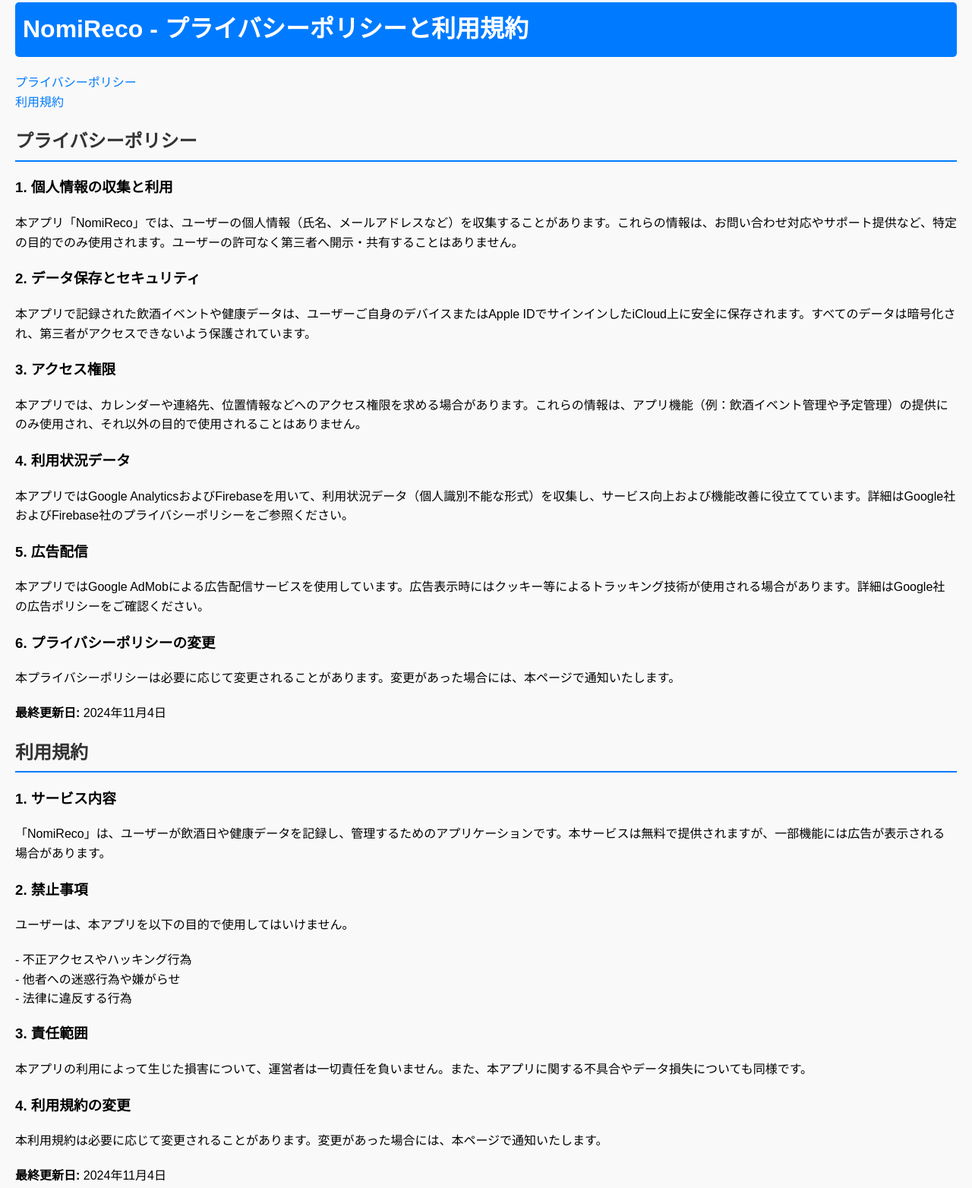
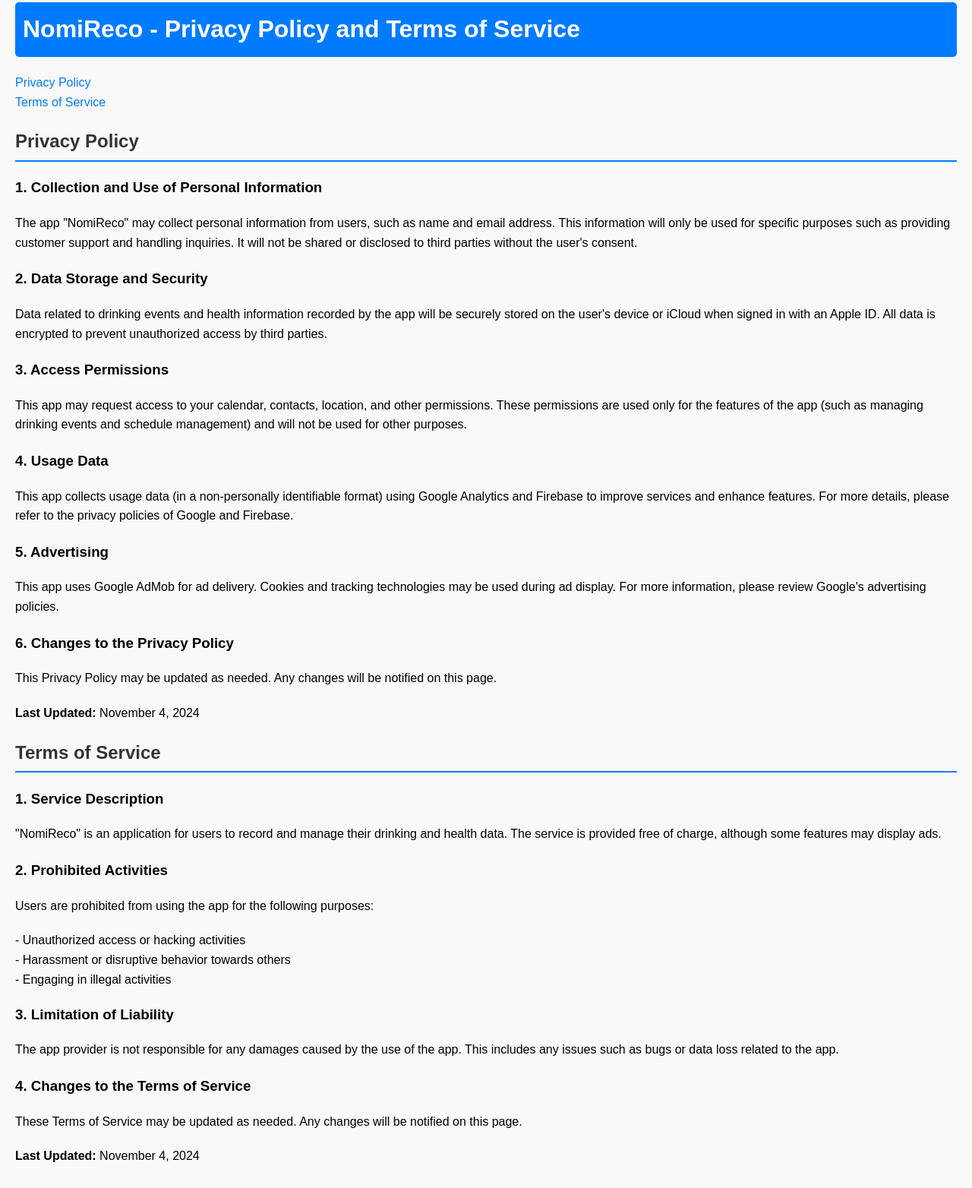
Before and after one commit to vyeah321/bizliv, a plain HTML site: page nomireco/en/privacy/index.html in a window 1280 px wide. Shown: the part 18-1582 px from the top of the page at 76% size. Drawn offline with Linux system fonts and the light colour scheme.

Commit message:
nomirecoのプライバシーポリシーの英語版をローカライズ

```diff
--- a/nomireco/en/privacy/index.html
+++ b/nomireco/en/privacy/index.html
@@ -1,9 +1,9 @@
 <!DOCTYPE html>
-<html lang="ja">
+<html lang="en">
 <head>
     <meta charset="UTF-8">
     <meta name="viewport" content="width=device-width, initial-scale=1.0">
-    <title>NomiReco - プライバシーポリシーと利用規約</title>
+    <title>NomiReco - Privacy Policy and Terms of Service</title>
     <style>
         body {
             font-family: Arial, sans-serif;
@@ -42,58 +42,58 @@
 </head>
 <body>
 
-    <h1>NomiReco - プライバシーポリシーと利用規約</h1>
+    <h1>NomiReco - Privacy Policy and Terms of Service</h1>
 
-    <!-- アンカーリンク -->
+    <!-- Anchor Links -->
     <ul>
-        <li><a href="#privacy-policy">プライバシーポリシー</a></li>
-        <li><a href="#terms-of-service">利用規約</a></li>
+        <li><a href="#privacy-policy">Privacy Policy</a></li>
+        <li><a href="#terms-of-service">Terms of Service</a></li>
     </ul>
 
-    <!-- プライバシーポリシー -->
-    <h2 id="privacy-policy">プライバシーポリシー</h2>
+    <!-- Privacy Policy -->
+    <h2 id="privacy-policy">Privacy Policy</h2>
 
-    <h3>1. 個人情報の収集と利用</h3>
-    <p>本アプリ「NomiReco」では、ユーザーの個人情報（氏名、メールアドレスなど）を収集することがあります。これらの情報は、お問い合わせ対応やサポート提供など、特定の目的でのみ使用されます。ユーザーの許可なく第三者へ開示・共有することはありません。</p>
+    <h3>1. Collection and Use of Personal Information</h3>
+    <p>The app "NomiReco" may collect personal information from users, such as name and email address. This information will only be used for specific purposes such as providing customer support and handling inquiries. It will not be shared or disclosed to third parties without the user's consent.</p>
 
-    <h3>2. データ保存とセキュリティ</h3>
-    <p>本アプリで記録された飲酒イベントや健康データは、ユーザーご自身のデバイスまたはApple IDでサインインしたiCloud上に安全に保存されます。すべてのデータは暗号化され、第三者がアクセスできないよう保護されています。</p>
+    <h3>2. Data Storage and Security</h3>
+    <p>Data related to drinking events and health information recorded by the app will be securely stored on the user's device or iCloud when signed in with an Apple ID. All data is encrypted to prevent unauthorized access by third parties.</p>
 
-    <h3>3. アクセス権限</h3>
-    <p>本アプリでは、カレンダーや連絡先、位置情報などへのアクセス権限を求める場合があります。これらの情報は、アプリ機能（例：飲酒イベント管理や予定管理）の提供にのみ使用され、それ以外の目的で使用されることはありません。</p>
+    <h3>3. Access Permissions</h3>
+    <p>This app may request access to your calendar, contacts, location, and other permissions. These permissions are used only for the features of the app (such as managing drinking events and schedule management) and will not be used for other purposes.</p>
 
-    <h3>4. 利用状況データ</h3>
-    <p>本アプリではGoogle AnalyticsおよびFirebaseを用いて、利用状況データ（個人識別不能な形式）を収集し、サービス向上および機能改善に役立てています。詳細はGoogle社およびFirebase社のプライバシーポリシーをご参照ください。</p>
+    <h3>4. Usage Data</h3>
+    <p>This app collects usage data (in a non-personally identifiable format) using Google Analytics and Firebase to improve services and enhance features. For more details, please refer to the privacy policies of Google and Firebase.</p>
 
-    <h3>5. 広告配信</h3>
-    <p>本アプリではGoogle AdMobによる広告配信サービスを使用しています。広告表示時にはクッキー等によるトラッキング技術が使用される場合があります。詳細はGoogle社の広告ポリシーをご確認ください。</p>
+    <h3>5. Advertising</h3>
+    <p>This app uses Google AdMob for ad delivery. Cookies and tracking technologies may be used during ad display. For more information, please review Google's advertising policies.</p>
 
-    <h3>6. プライバシーポリシーの変更</h3>
-    <p>本プライバシーポリシーは必要に応じて変更されることがあります。変更があった場合には、本ページで通知いたします。</p>
+    <h3>6. Changes to the Privacy Policy</h3>
+    <p>This Privacy Policy may be updated as needed. Any changes will be notified on this page.</p>
 
-    <p><strong>最終更新日:</strong> 2024年11月4日</p>
+    <p><strong>Last Updated:</strong> November 4, 2024</p>
 
-    <!-- 利用規約 -->
-    <h2 id="terms-of-service">利用規約</h2>
+    <!-- Terms of Service -->
+    <h2 id="terms-of-service">Terms of Service</h2>
 
-    <h3>1. サービス内容</h3>
-    <p>「NomiReco」は、ユーザーが飲酒日や健康データを記録し、管理するためのアプリケーションです。本サービスは無料で提供されますが、一部機能には広告が表示される場合があります。</p>
+    <h3>1. Service Description</h3>
+    <p>"NomiReco" is an application for users to record and manage their drinking and health data. The service is provided free of charge, although some features may display ads.</p>
 
-    <h3>2. 禁止事項</h3>
-    <p>ユーザーは、本アプリを以下の目的で使用してはいけません。</p>
+    <h3>2. Prohibited Activities</h3>
+    <p>Users are prohibited from using the app for the following purposes:</p>
     <ul>
-        <li>- 不正アクセスやハッキング行為</li>
-        <li>- 他者への迷惑行為や嫌がらせ</li>
-        <li>- 法律に違反する行為</li>
+        <li>- Unauthorized access or hacking activities</li>
+        <li>- Harassment or disruptive behavior towards others</li>
+        <li>- Engaging in illegal activities</li>
     </ul>
 
-    <h3>3. 責任範囲</h3>
-    <p>本アプリの利用によって生じた損害について、運営者は一切責任を負いません。また、本アプリに関する不具合やデータ損失についても同様です。</p>
+    <h3>3. Limitation of Liability</h3>
+    <p>The app provider is not responsible for any damages caused by the use of the app. This includes any issues such as bugs or data loss related to the app.</p>
 
-    <h3>4. 利用規約の変更</h3>
-    <p>本利用規約は必要に応じて変更されることがあります。変更があった場合には、本ページで通知いたします。</p>
+    <h3>4. Changes to the Terms of Service</h3>
+    <p>These Terms of Service may be updated as needed. Any changes will be notified on this page.</p>
 
-    <p><strong>最終更新日:</strong> 2024年11月4日</p>
+    <p><strong>Last Updated:</strong> November 4, 2024</p>
 
 </body>
 </html>
```
